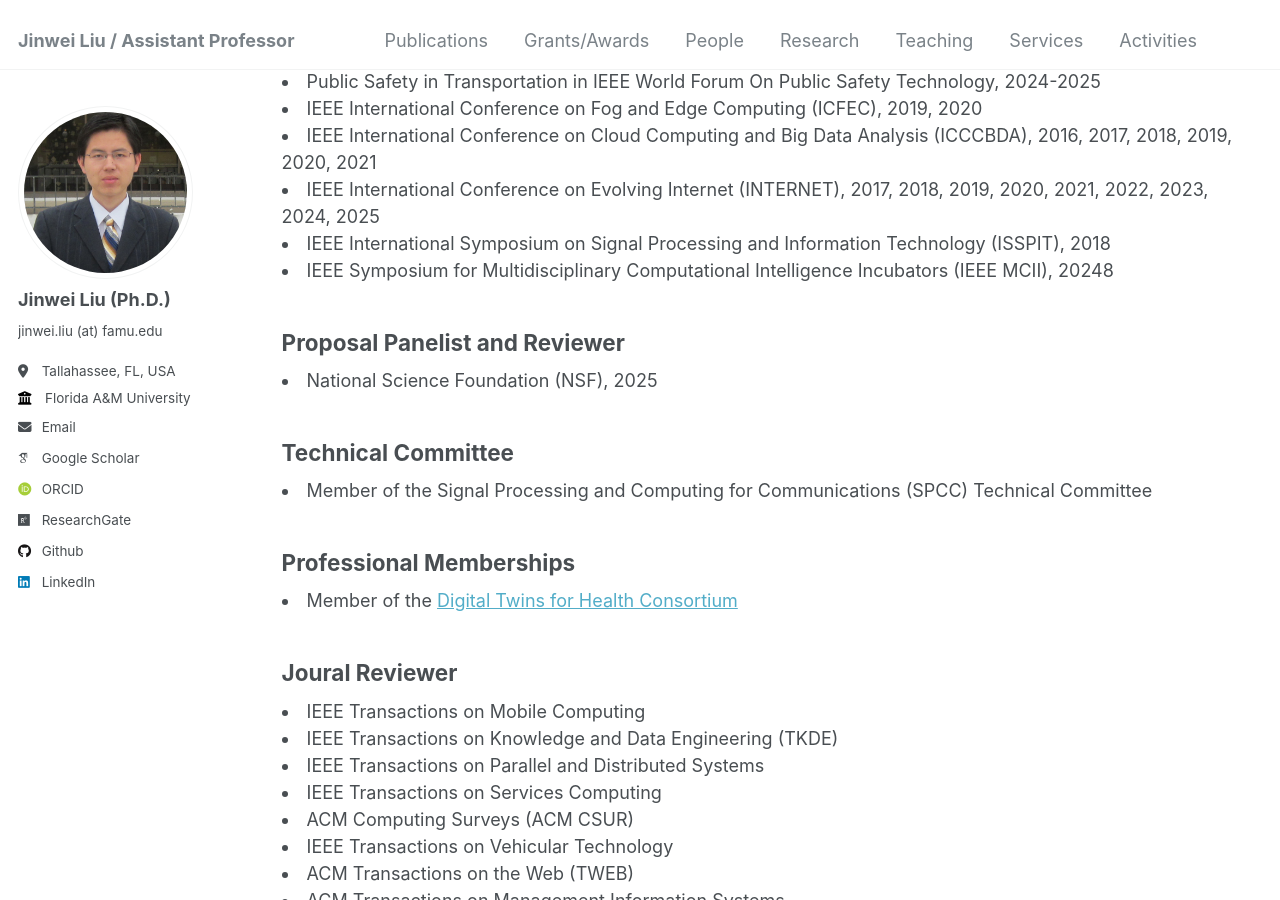
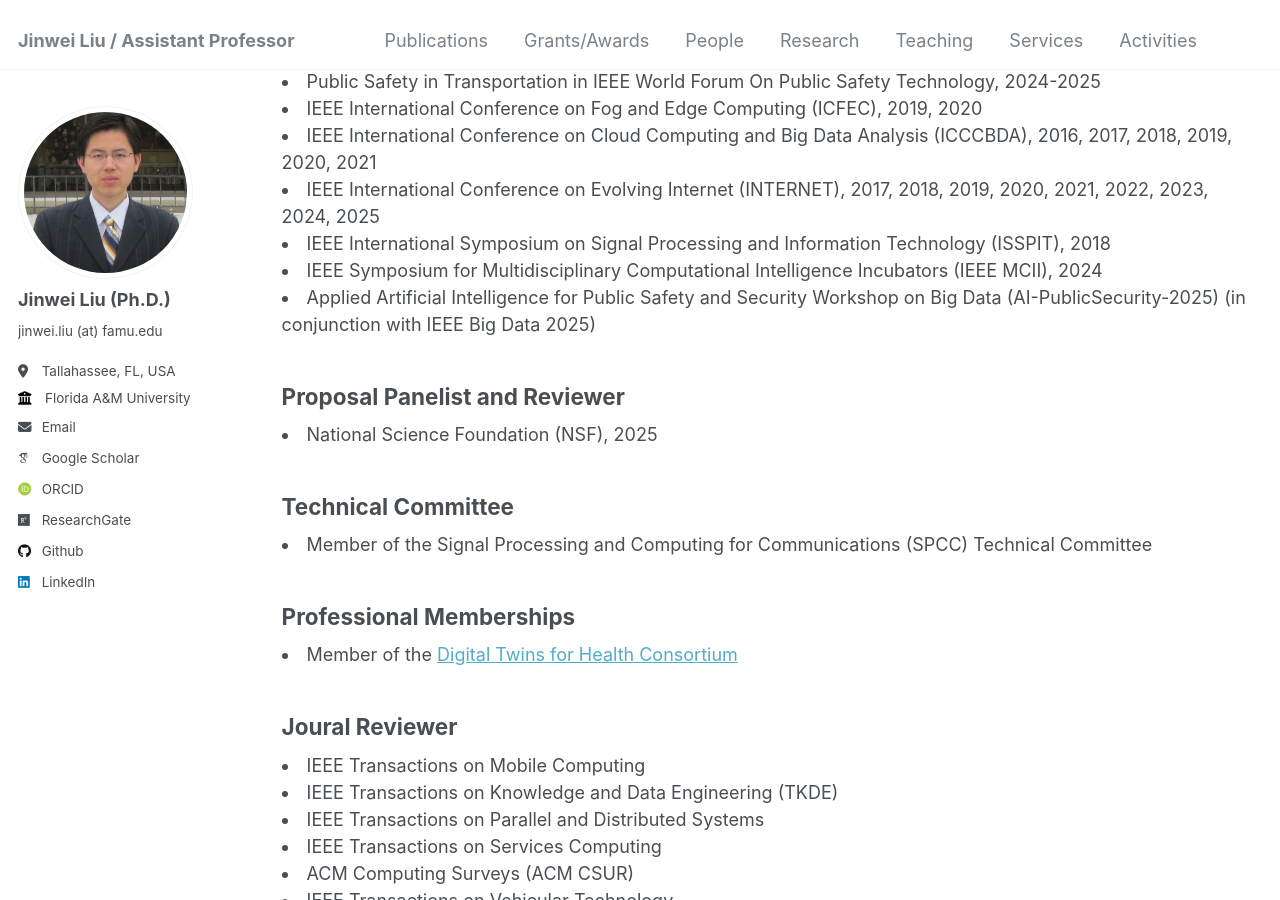
Before and after one commit to jinweiliucu/jinweiliucu.github.io, a Jekyll site: the page built from _pages/services.html, in a window 1280 px wide and 900 px high, scrolled down 881 px. Built offline with Jekyll 4.4.1, drawn with Linux system fonts in a browser that asks for light colours; some web fonts are replaced.

Commit message:
Update services.html

```diff
--- a/_pages/services.html
+++ b/_pages/services.html
@@ -96,8 +96,13 @@ author_profile: true
 	</li>
 
 	<li>
-	IEEE Symposium for Multidisciplinary Computational Intelligence Incubators (IEEE MCII), 20248
+	IEEE Symposium for Multidisciplinary Computational Intelligence Incubators (IEEE MCII), 2024
 	</li>
+
+	<li>
+	Applied Artificial Intelligence for Public Safety and Security Workshop on Big Data (AI-PublicSecurity-2025) (in conjunction with IEEE Big Data 2025)
+	</li>
+
 
 <h2 class="text-left">Proposal Panelist and Reviewer </h2>
 	<li>
```
